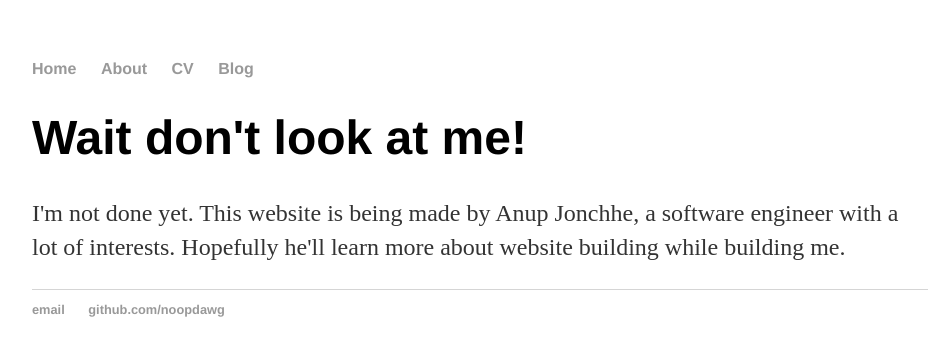
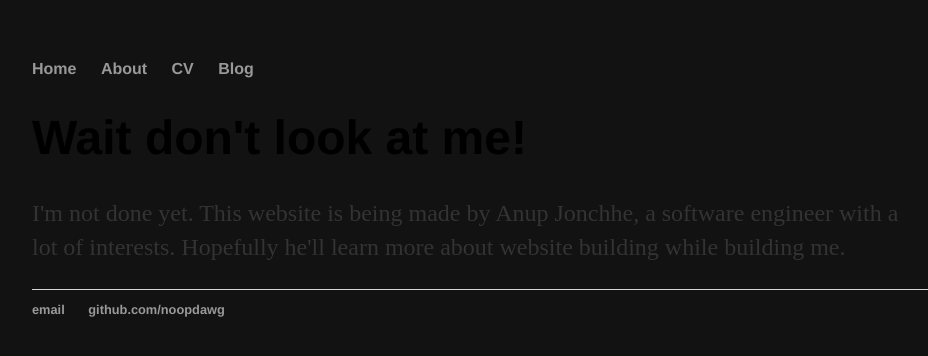
Before and after one commit to NoopDawg/NoopDawg.github.io, a Jekyll site: the page built from index.html, in a window 1280 px wide. Shown: the top 356 px of the page, without its empty margins (160-1088 px from the left). Built offline with Jekyll 4.4.1, drawn with Linux system fonts in a browser that asks for light colours.

Commit message:
Bg color

```diff
--- a/css/main.css
+++ b/css/main.css
@@ -1,6 +1,7 @@
 body {
     margin: 60px auto;
     width: 70%;
+    background-color: rgb(18,18,18)
 }
 nav ul, footer ul {
     font-family:'Helvetica', 'Arial', 'Sans-Serif';
```
